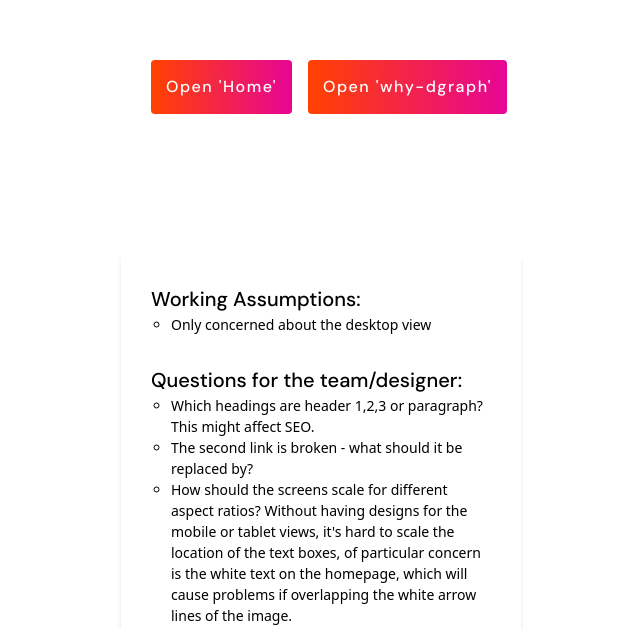
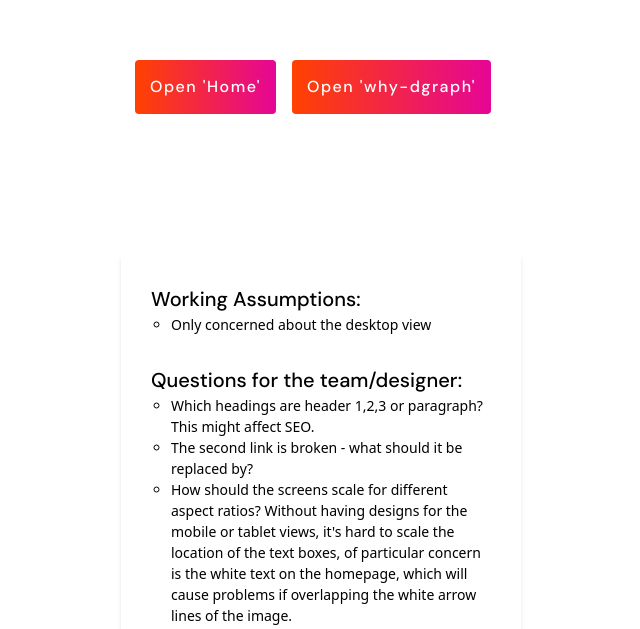
Before and after one commit to oklex/dgraph-take-home, a Gatsby site: page / in a window 1280 px wide. Shown: the part 180-809 px from the top of the page, without its empty margins (319-959 px from the left). Built offline with nearby package versions, Linux system fonts and the light colour scheme; Gatsby itself is replaced by a stand-in of ours.

Commit message:
fixed margin on wrong direction

```diff
--- a/src/styles/global.css
+++ b/src/styles/global.css
@@ -13,7 +13,7 @@
   background: linear-gradient(90deg, #ff4200 0%, #e50695 100%);
   letter-spacing: 1.5px;
 
-  margin-left: 1em;
+  margin-right: 1em;
 }
 
 .arrow-icon {
```
